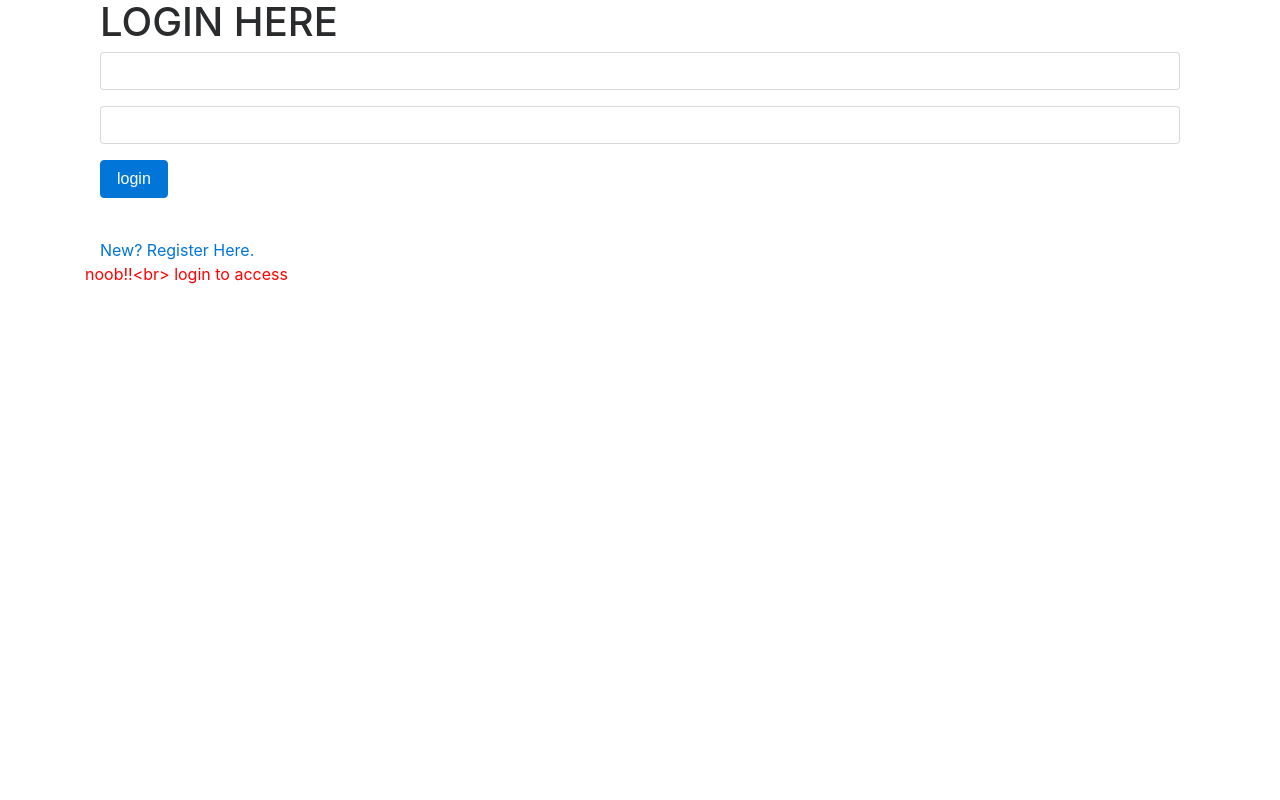
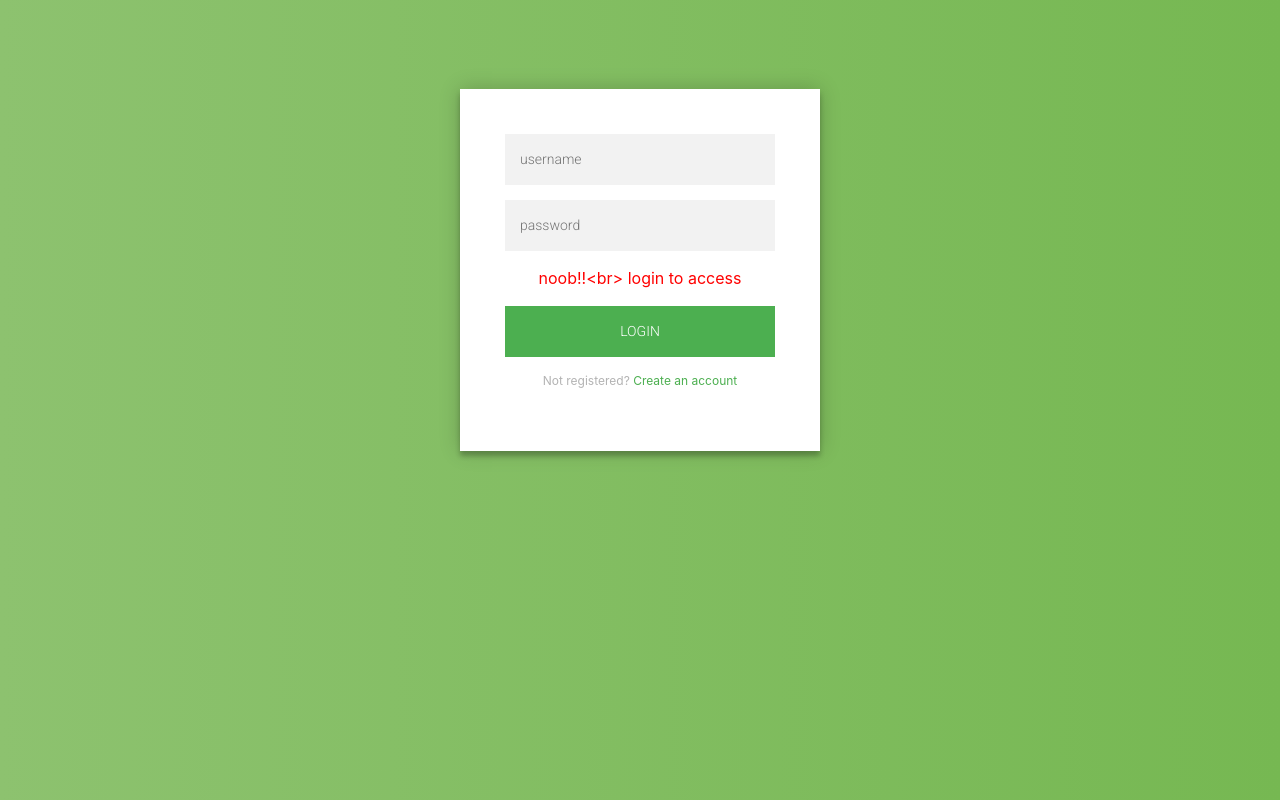
Before and after one commit to suryachereddy/bookreviews, a Flask app: page /isbn in a window 1280 px wide. Run offline with Flask 2, Linux system fonts and the light colour scheme; some libraries are stand-ins or nearby versions.

Commit message:
UI changes

```diff
--- a/app.py
+++ b/app.py
@@ -21,10 +21,10 @@ KEY="6iGmZfPMsrgbm0i8iqfcw"
 
 
 # Set up database (uncomment below before push)
-engine = create_engine(os.getenv("DATABASE_URL"))
+#engine = create_engine(os.getenv("DATABASE_URL"))
 
 #comment this before push
-#engine=create_engine("postgresql://postgres:password@localhost/project1")
+engine=create_engine("postgresql://postgres:password@localhost/project1")
 db = scoped_session(sessionmaker(bind=engine))
 
 
--- /dev/null
+++ b/static/stylesheets/style.css
@@ -0,0 +1,100 @@
+@import url(https://fonts.googleapis.com/css?family=Roboto:300);
+
+.login-page {
+  width: 360px;
+  padding: 8% 0 0;
+  margin: auto;
+}
+.form {
+  position: relative;
+  z-index: 1;
+  background: #FFFFFF;
+  max-width: 360px;
+  margin: 0 auto 100px;
+  padding: 45px;
+  text-align: center;
+  box-shadow: 0 0 20px 0 rgba(0, 0, 0, 0.2), 0 5px 5px 0 rgba(0, 0, 0, 0.24);
+}
+.form input {
+  font-family: "Roboto", sans-serif;
+  outline: 0;
+  background: #f2f2f2;
+  width: 100%;
+  border: 0;
+  margin: 0 0 15px;
+  padding: 15px;
+  box-sizing: border-box;
+  font-size: 14px;
+}
+.form button {
+  font-family: "Roboto", sans-serif;
+  text-transform: uppercase;
+  outline: 0;
+  background: #4CAF50;
+  width: 100%;
+  border: 0;
+  padding: 15px;
+  color: #FFFFFF;
+  font-size: 14px;
+  -webkit-transition: all 0.3 ease;
+  transition: all 0.3 ease;
+  cursor: pointer;
+}
+.form button:hover,.form button:active,.form button:focus {
+  background: #43A047;
+}
+.form .message {
+  margin: 15px 0 0;
+  color: #b3b3b3;
+  font-size: 12px;
+}
+.form .message a {
+  color: #4CAF50;
+  text-decoration: none;
+}
+.form .register-form {
+  display: none;
+}
+.container {
+  position: relative;
+  z-index: 1;
+  max-width: 300px;
+  margin: 0 auto;
+}
+.container:before, .container:after {
+  content: "";
+  display: block;
+  clear: both;
+}
+.container .info {
+  margin: 50px auto;
+  text-align: center;
+}
+.container .info h1 {
+  margin: 0 0 15px;
+  padding: 0;
+  font-size: 36px;
+  font-weight: 300;
+  color: #1a1a1a;
+}
+.container .info span {
+  color: #4d4d4d;
+  font-size: 12px;
+}
+.container .info span a {
+  color: #000000;
+  text-decoration: none;
+}
+.container .info span .fa {
+  color: #EF3B3A;
+}
+body {
+  background: #76b852; /* fallback for old browsers */
+  background: -webkit-linear-gradient(right, #76b852, #8DC26F);
+  background: -moz-linear-gradient(right, #76b852, #8DC26F);
+  background: -o-linear-gradient(right, #76b852, #8DC26F);
+  background: linear-gradient(to left, #76b852, #8DC26F);
+  font-family: "Roboto", sans-serif;
+  -webkit-font-smoothing: antialiased;
+  -moz-osx-font-smoothing: grayscale;
+}
--- a/templates/index.html
+++ b/templates/index.html
@@ -1,25 +1,30 @@
 {% extends "layout.html" %}
+{% block head %}
+
+{% endblock %}
+
+
 
 {% block title %}
-    Book Review- Log-in
+    Book Review- Sign-in
+
 {% endblock %}
 
 {% block body %}
-<div class="container">
-<h1> LOGIN HERE</h1>
-<form action="{{ url_for('home') }}" method="POST">
-    <div class="form-group">
-        <input class="form-control" type="text" name="username">
+
+
+<div class="login-page">
+    <div class="form">
+
+      <form action="{{ url_for('home') }}" method="POST" class="login-form">
+        <input type="text" placeholder="username" name="username"/>
+        <input type="password" placeholder="password" name="password"/>
+        <p style="color: red;">{{message}}</p>
+        <button>login</button>
+
+        <p class="message">Not registered? <a href="{{url_for('signup')}}">Create an account</a></p>
+      </form>
     </div>
+  </div>
 
-    <div class="form-group">
-        <input class="form-control" type="password" name="password">
-    </div>
-    <div class="form-group">
-        <button class="btn btn-primary">login</button>
-    </div>
-</form><br>
-<a href="{{url_for('signup')}}">New? Register Here.</a>
-</div>
-<p style="color: red;">{{message}}</p>
 {% endblock %}
--- a/templates/layout.html
+++ b/templates/layout.html
@@ -1,6 +1,8 @@
 <html>
     <head>
+        {% block head %}{% endblock %}
         <title>{% block title %}{% endblock %}</title>
+        <link rel="stylesheet" type="text/css" href="{{ url_for('static', filename='stylesheets/style.css') }}">
         <link rel="stylesheet" href="https://maxcdn.bootstrapcdn.com/bootstrap/4.0.0-beta.3/css/bootstrap.min.css" integrity="sha384-Zug+QiDoJOrZ5t4lssLdxGhVrurbmBWopoEl+M6BdEfwnCJZtKxi1KgxUyJq13dy" crossorigin="anonymous">
     </head>
     <body>
```
Also changed, not shown: templates/signup.html (+10 -15 lines).
